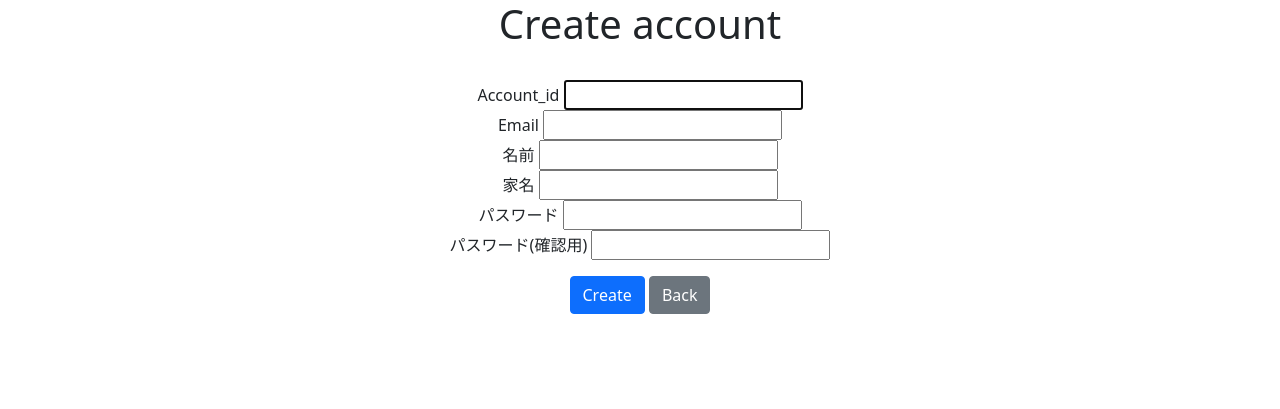
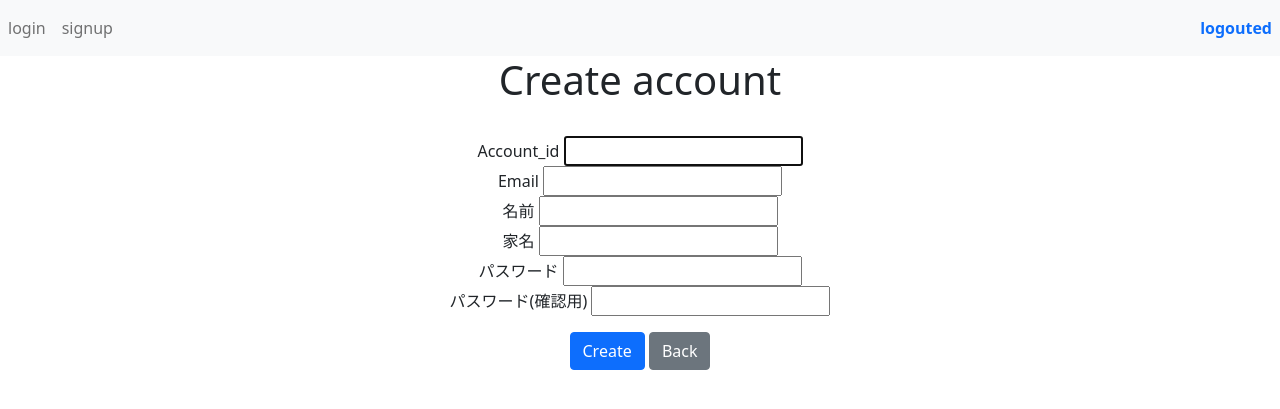
Before and after one commit to 674nam/dev_exc_repository, a Django app: page /signup/ in a window 1280 px wide. Shown: the top 409 px of the page. Run offline with Django 4.2, Linux system fonts and the light colour scheme.

Commit message:
base.html navバー追加

```diff
--- a/household_account/accounts/templates/base.html
+++ b/household_account/accounts/templates/base.html
@@ -5,15 +5,47 @@
     <meta charset="UTF-8">
     <meta http-equiv="X-UA-Compatible" content="IE=edge">
     <meta name="viewport" content="width=device-width, initial-scale=1.0">
-    <link href="https://cdn.jsdelivr.net/npm/bootstrap@5.0.2/dist/css/bootstrap.min.css" rel="stylesheet"
-        integrity="sha384-EVSTQN3/azprG1Anm3QDgpJLIm9Nao0Yz1ztcQTwFspd3yD65VohhpuuCOmLASjC" crossorigin="anonymous">
     <script src="https://cdn.jsdelivr.net/npm/bootstrap@5.0.2/dist/js/bootstrap.bundle.min.js"
         integrity="sha384-MrcW6ZMFYlzcLA8Nl+NtUVF0sA7MsXsP1UyJoMp4YLEuNSfAP+JcXn/tWtIaxVXM"
         crossorigin="anonymous"></script>
+    <link href="https://cdn.jsdelivr.net/npm/bootstrap@5.0.2/dist/css/bootstrap.min.css" rel="stylesheet"
+        integrity="sha384-EVSTQN3/azprG1Anm3QDgpJLIm9Nao0Yz1ztcQTwFspd3yD65VohhpuuCOmLASjC" crossorigin="anonymous">
+    <style>
+    .navbar {
+    position: relative;
+    z-index: 1;
+    }
+    .container {
+    position: relative;
+    z-index: 2;
+    }
+    </style>
     <title>Account</title>
 </head>
 
 <body>
+<nav class="navbar fixed-top navbar-expand navbar-light bg-light">
+<ul style="width:100%" class="navbar-nav mr-auto">
+    {% comment %} <li class="nav-item">
+        <a class="nav-link" href="{% url 'index' %}">top</a> {% endcomment %}
+    </li>
+    <li class="nav-item">
+        <a class="nav-link" href="{% url 'accounts:login' %}">login</a>
+    </li>
+    <li class="nav-item">
+        <a class="nav-link" href="{% url 'accounts:signup' %}">signup</a>
+    </li>
+
+    <li class="nav-item nav-link ms-auto fw-bold text-primary">
+        {% if user.is_authenticated %}
+            logined: "{{ user.account_id }}"
+        {% else %}
+            logouted
+        {% endif %}
+    </li>
+</ul>
+</nav>
+
 <div class="container mx-auto text-center">
     {% block title %}
     {% endblock %}
--- a/household_account/household_account/settings.py
+++ b/household_account/household_account/settings.py
@@ -125,5 +125,5 @@ STATIC_URL = 'static/'
 
 DEFAULT_AUTO_FIELD = 'django.db.models.BigAutoField'
 
-LOGIN_REDIRECT_URL = "accounts:index"
-LOGOUT_REDIRECT_URL = "accounts:login"
+LOGIN_REDIRECT_URL = "accounts:index" # ログイン後リダイレクト先ページ指定
+LOGOUT_REDIRECT_URL = "accounts:login" # ログアウト後リダイレクト先ページ指定
--- /dev/null
+++ b/household_account/money/admin.py
@@ -0,0 +1,3 @@
+from django.contrib import admin
+
+# Register your models here.
--- /dev/null
+++ b/household_account/money/apps.py
@@ -0,0 +1,6 @@
+from django.apps import AppConfig
+
+
+class MoneyConfig(AppConfig):
+    default_auto_field = 'django.db.models.BigAutoField'
+    name = 'money'
--- /dev/null
+++ b/household_account/money/models.py
@@ -0,0 +1,3 @@
+from django.db import models
+
+# Create your models here.
--- /dev/null
+++ b/household_account/money/tests.py
@@ -0,0 +1,3 @@
+from django.test import TestCase
+
+# Create your tests here.
--- /dev/null
+++ b/household_account/money/views.py
@@ -0,0 +1,3 @@
+from django.shortcuts import render
+
+# Create your views here.
```
Also changed, not shown: household_account/db.sqlite3, household_account/money/__init__.py (added), household_account/money/migrations/__init__.py (added). Lines whose indentation alone changed are shown as unchanged.
